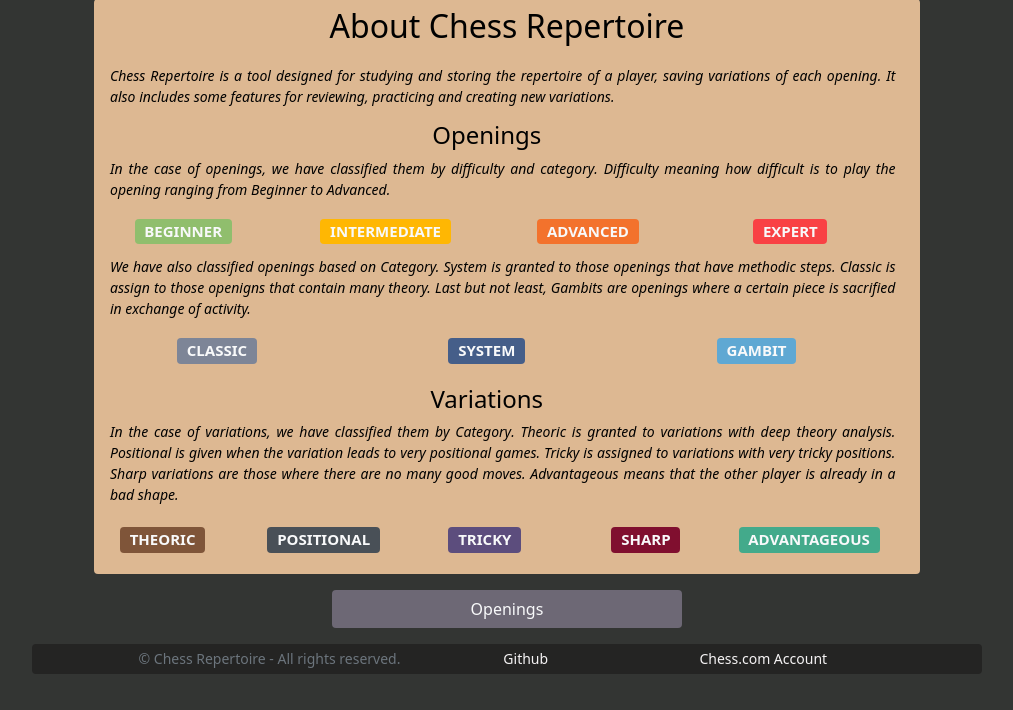
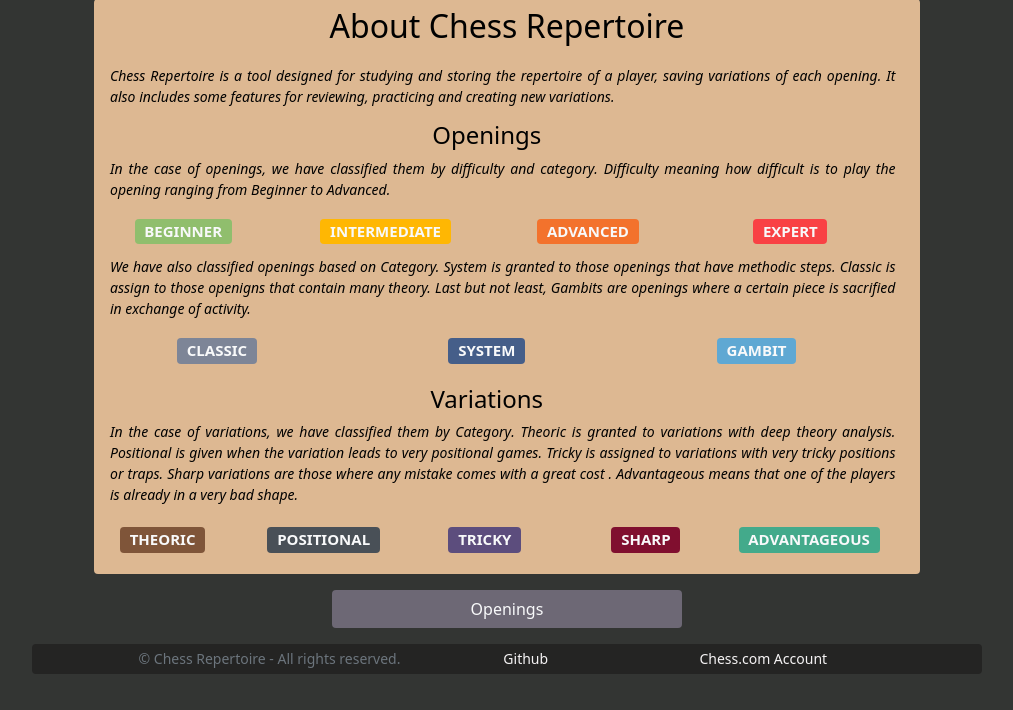
Before and after one commit to paudom/ChessRepertoire, a Django app: page /about/ in a window 1280 px wide. Shown: the part 106-816 px from the top of the page, without its empty margins (133-1146 px from the left). Run offline with Django 3.2, Linux system fonts and the light colour scheme.

Commit message:
Adjust to the descritions of the variations natures

```diff
--- a/chess_repertoire/chess_repertoire/apps/repertoire/templates/repertoire/about.html
+++ b/chess_repertoire/chess_repertoire/apps/repertoire/templates/repertoire/about.html
@@ -74,9 +74,9 @@
 					In the case of variations, we have classified them by <strong>Category</strong>.
 					<strong>Theoric</strong> is granted to variations with deep theory analysis.
 					<strong>Positional</strong> is given when the variation leads to very positional games.
-					<strong>Tricky</strong> is assigned to variations with very tricky positions.
-					<strong>Sharp</strong> variations are those where there are no many good moves.
-					<strong>Advantageous</strong> means that the other player is already in a bad shape.
+					<strong>Tricky</strong> is assigned to variations with very tricky positions or traps.
+					<strong>Sharp</strong> variations are those where any mistake comes with a great cost .
+					<strong>Advantageous</strong> means that one of the players is already in a very bad shape.
 				</p>
 			</div>
 			<div class="col" style="position: relative; top: 65px;">
```
